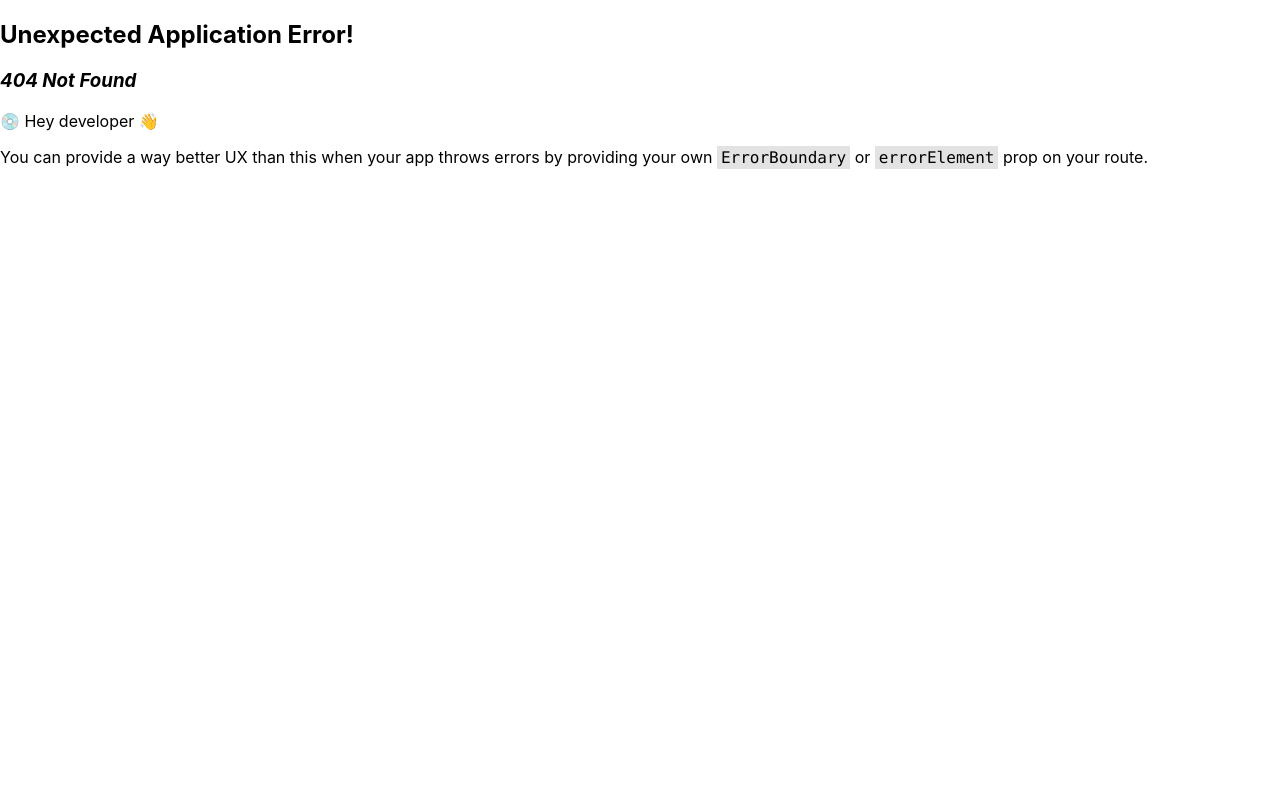
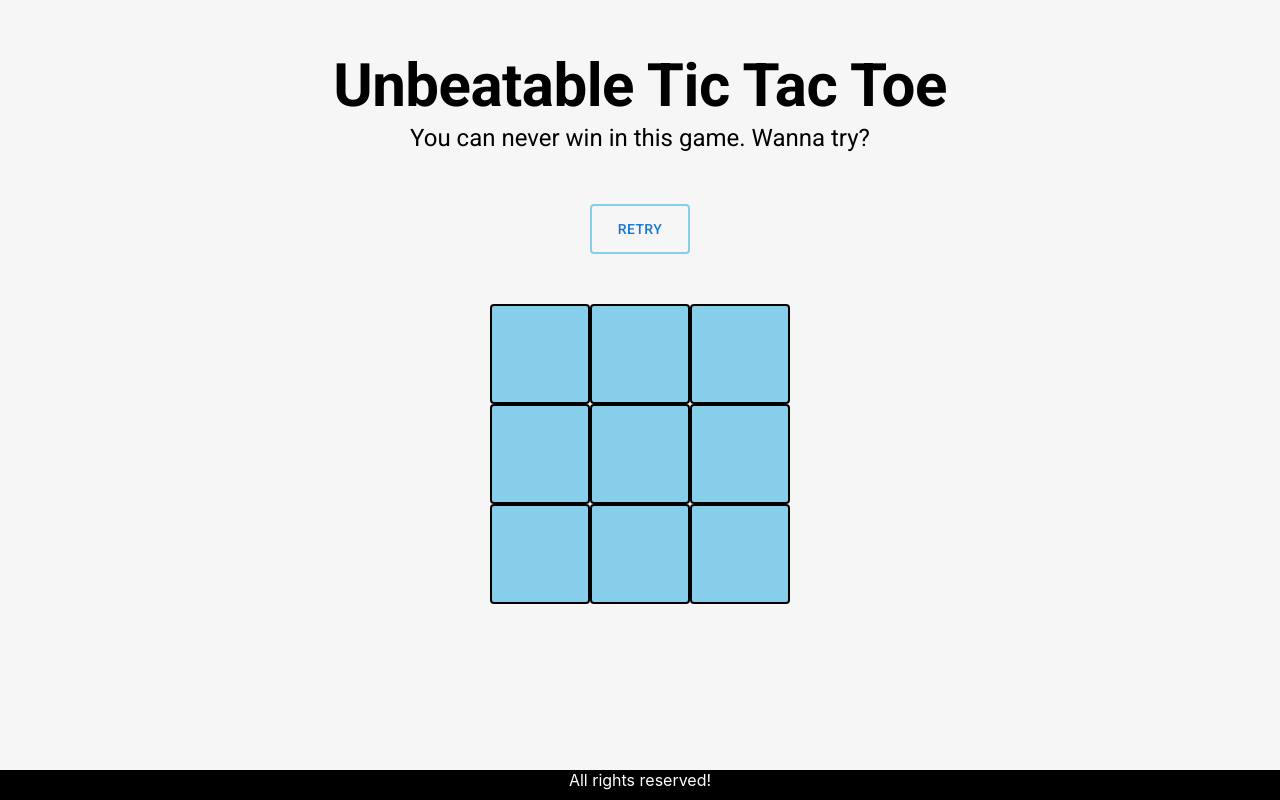
Before and after one commit to Aniket10k/anikennnn, a React (Create React App) app: page /#/tic-tac-toe in a window 1280 px wide. Before the commit this address had no page. Built offline with nearby package versions, Linux system fonts and the light colour scheme; a web font is replaced by a local one.

Commit message:
Added github pages successfully.

```diff
--- a/package.json
+++ b/package.json
@@ -1,6 +1,7 @@
 {
   "name": "anikennnn",
   "version": "0.1.0",
+  "homepage": "https://aniket10k.github.io/anikennnn",
   "private": true,
   "dependencies": {
     "@babel/plugin-proposal-private-property-in-object": "^7.21.11",
@@ -21,6 +22,8 @@
     "web-vitals": "^2.1.4"
   },
   "scripts": {
+    "predeploy": "npm run build",
+    "deploy": "gh-pages -d build",
     "start": "react-scripts start",
     "build": "react-scripts build",
     "test": "react-scripts test",
@@ -45,6 +48,7 @@
     ]
   },
   "devDependencies": {
+    "gh-pages": "^6.2.0",
     "typescript": "^3.2.1"
   }
 }
--- a/src/components/tic-tac-toe/TicTacToe.tsx
+++ b/src/components/tic-tac-toe/TicTacToe.tsx
@@ -72,7 +72,7 @@ function TicTacToe() {
     if (winner === 1) {
       setDisableGame(true);
       setWinner(1);
-    } else if (winner == -1) {
+    } else if (winner === -1) {
       setDisableGame(true);
       setWinner(-1);
     } else {
--- a/src/index.tsx
+++ b/src/index.tsx
@@ -1,5 +1,5 @@
 import { createRoot } from 'react-dom/client';
-import {createHashRouter, RouterProvider } from "react-router-dom";
+import { createHashRouter, RouterProvider } from "react-router-dom";
 import App from './components/App';
 import TicTacToe from './components/tic-tac-toe/TicTacToe';
 import reportWebVitals from './reportWebVitals';
@@ -12,11 +12,11 @@ import './index.css';
 
 const router = createHashRouter([
   {
-    path: "/anikennnn",
+    path: "/",
     element: (<App />),
   },
   {
-    path: "/anikennnn/tic-tac-toe",
+    path: "/tic-tac-toe",
     element: <TicTacToe />
   },
 ]);
```
